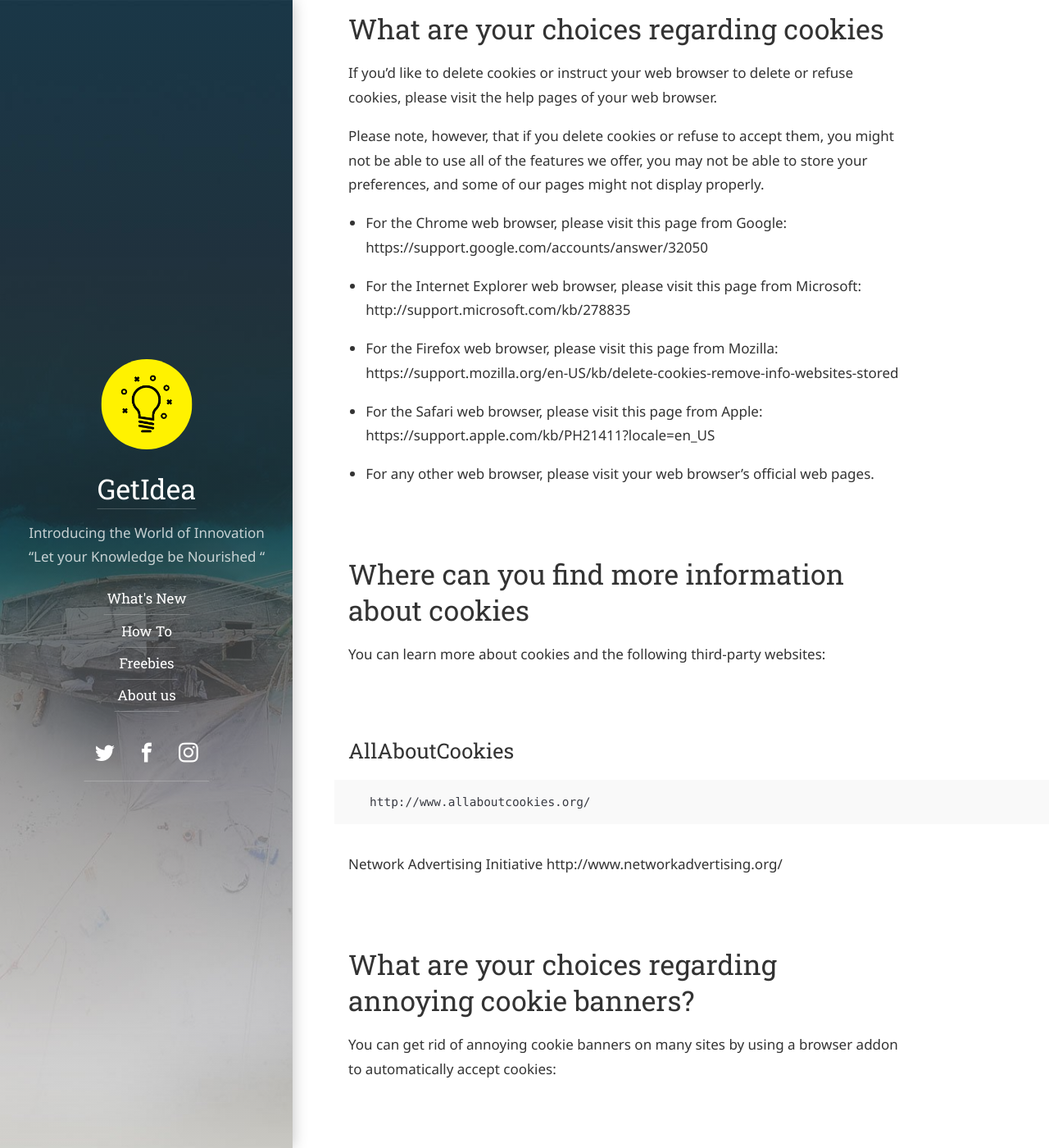
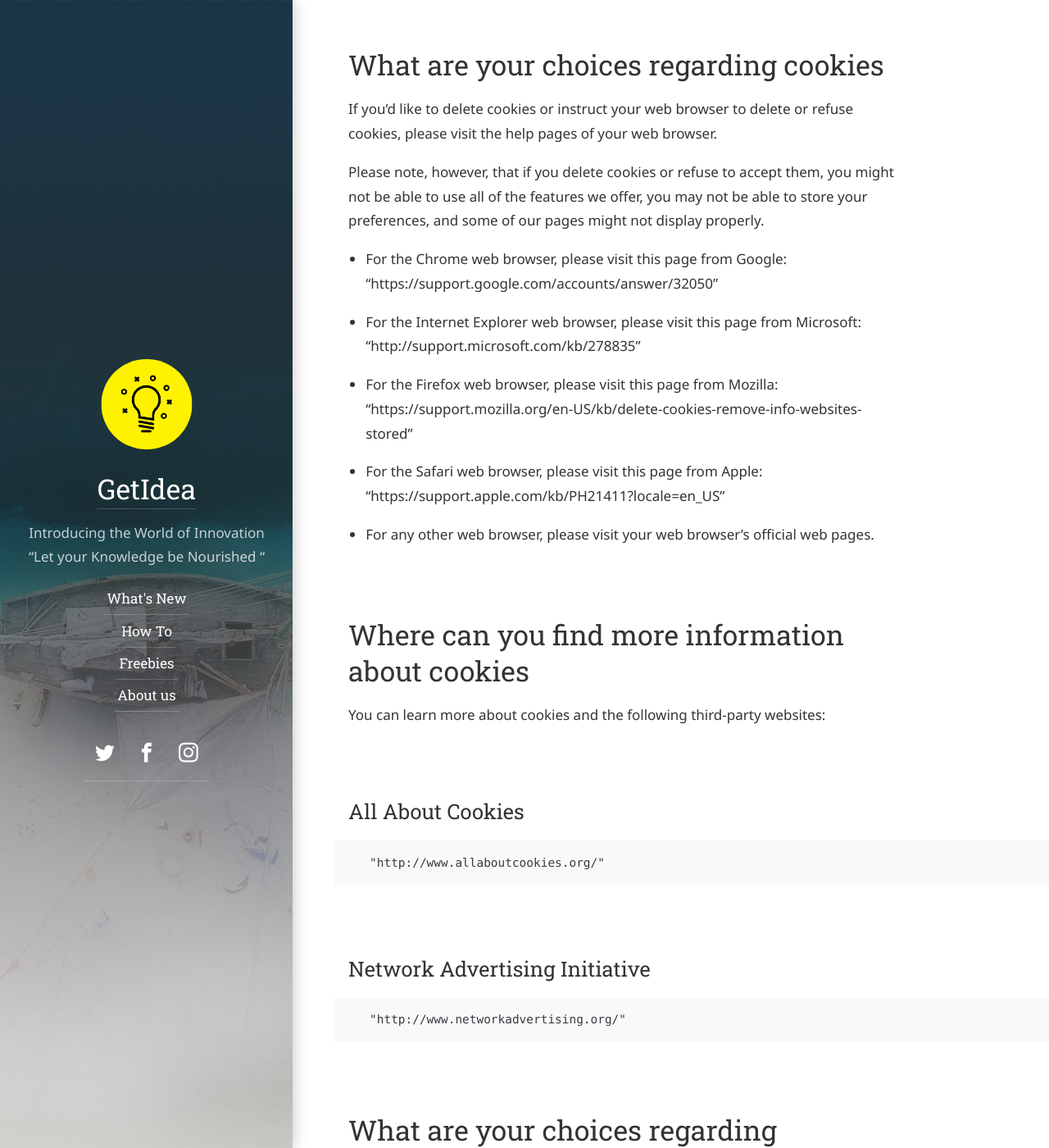
Before and after one commit to dkarthe/GetIdea, a Jekyll site: the page built from Privacy-&-Cookies-Policy.md, in a window 1280 px wide and 1400 px high, scrolled down 1642 px. Shown: the whole window at 82% size. Built offline with Jekyll 4.4.1, drawn with Linux system fonts in a browser that asks for light colours; some web fonts are replaced; our own code applies the rules of GitHub Pages for plain Markdown files; some of the changed text lies outside the part shown.

Commit message:
Update Privacy-&-Cookies-Policy.md

```diff
--- a/Privacy-&-Cookies-Policy.md
+++ b/Privacy-&-Cookies-Policy.md
@@ -1,6 +1,8 @@
+# **Privacy & Cookies Policy**
+
 Last updated: June 25, 2018
 
-GetIdea (“us”, “we”, or “our”) uses cookies on the https://getidea.me/ website (the “Service”). By using the Service, you consent to the use of cookies.
+[GetIdea](https://getidea.me/) (“us”, “we”, or “our”) uses cookies on the website (the “Service”). By using the Service, you consent to the use of cookies.
 
 Our Cookies Policy explains what cookies are, how we use cookies, how third-parties we may partner with may use cookies on the Service, your choices regarding cookies and further information about cookies.
 
@@ -34,31 +36,31 @@
 
 Please note, however, that if you delete cookies or refuse to accept them, you might not be able to use all of the features we offer, you may not be able to store your preferences, and some of our pages might not display properly.
 
-* For the Chrome web browser, please visit this page from Google: https://support.google.com/accounts/answer/32050
+* For the Chrome web browser, please visit this page from Google: "https://support.google.com/accounts/answer/32050"
 
-* For the Internet Explorer web browser, please visit this page from Microsoft: http://support.microsoft.com/kb/278835
+* For the Internet Explorer web browser, please visit this page from Microsoft: "http://support.microsoft.com/kb/278835"
 
-* For the Firefox web browser, please visit this page from Mozilla: https://support.mozilla.org/en-US/kb/delete-cookies-remove-info-websites-stored
+* For the Firefox web browser, please visit this page from Mozilla: "https://support.mozilla.org/en-US/kb/delete-cookies-remove-info-websites-stored"
 
-* For the Safari web browser, please visit this page from Apple: https://support.apple.com/kb/PH21411?locale=en_US
+* For the Safari web browser, please visit this page from Apple: "https://support.apple.com/kb/PH21411?locale=en_US"
 
 * For any other web browser, please visit your web browser’s official web pages.
 
 # Where can you find more information about cookies
 You can learn more about cookies and the following third-party websites:
 
-## AllAboutCookies
-       http://www.allaboutcookies.org/
+## All About Cookies
+       "http://www.allaboutcookies.org/"
 
-Network Advertising Initiative
-       http://www.networkadvertising.org/
+## Network Advertising Initiative
+       "http://www.networkadvertising.org/"
 
 # What are your choices regarding annoying cookie banners?
 
 You can get rid of annoying cookie banners on many sites by using a browser addon to automatically accept cookies:
 
 ## I Don’t Care About Cookies
-      https://www.i-dont-care-about-cookies.eu/
+      "https://www.i-dont-care-about-cookies.eu/"
 
 ## CookiesOK
-      https://cookiesok.com/
+      "https://cookiesok.com/"
```
